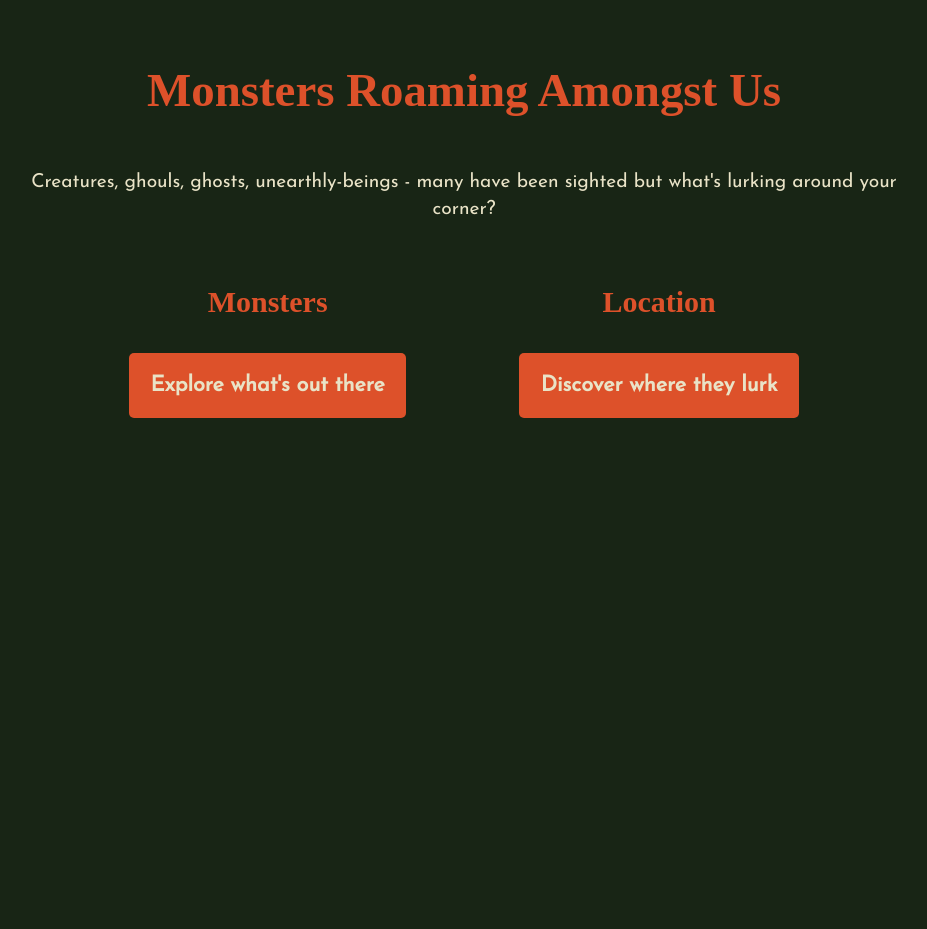
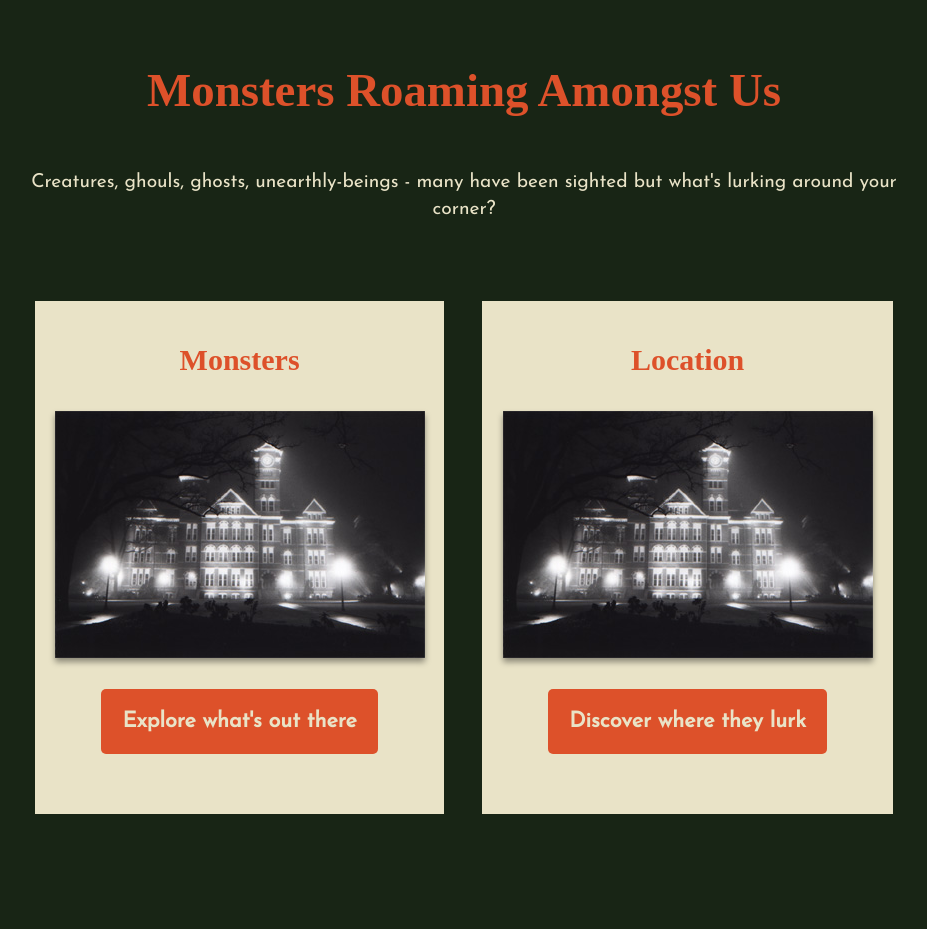
Before and after one commit to the-bombers/jaeger, a Django app: page / in a window 1280 px wide. Shown: the whole page, without its empty margins (176-1103 px from the left). Before the commit the page ends 418 px from the top, so only its background shows below. Run offline with Django 3.2, Linux system fonts and the light colour scheme; some web fonts are replaced.

Commit message:
add images with styles

```diff
--- a/jaegerserver/static/jaegerserver/app.css
+++ b/jaegerserver/static/jaegerserver/app.css
@@ -77,6 +77,7 @@ h3 {
     border: none;
     border-radius: 5px;
     padding: 1em 1em;
+    margin: 1em 0;
 }
 
 .btn-primary {
@@ -103,6 +104,7 @@ h3 {
     width: 95%;
     margin: 0 auto;
     text-align: center;
+    padding: 2em 0;
 }
 
 .home-content {
@@ -110,7 +112,13 @@ h3 {
 }
 
 .home-card {
-    padding-bottom: 2em;
+    background-color: var(--lightBkgd);
+    padding: 2em 0;
+    margin: 1em;
+}
+
+.home-card img {
+    box-shadow: 0 4px 6px 0 hsla(0, 0%, 0%, 0.4);
 }
 
 /* ----- Media Queries ----- */
--- a/jaegerserver/templates/jaegerserver/index.html
+++ b/jaegerserver/templates/jaegerserver/index.html
@@ -11,12 +11,12 @@
     <div class="home-content">
         <div class="home-card">
             <h2>Monsters</h2>
-            <!-- insert monster image -->
+            <img src="{% static 'jaegerserver/miskatonic.jpg' %}">
             <button class="btn btn-primary">Explore what's out there</button>
         </div>
         <div class="home-card">
             <h2>Location</h2>
-            <!-- insert location image -->
+            <img src="{% static 'jaegerserver/miskatonic.jpg' %}">
             <button class="btn btn-primary">Discover where they lurk</button>
         </div>
     </div>
```
